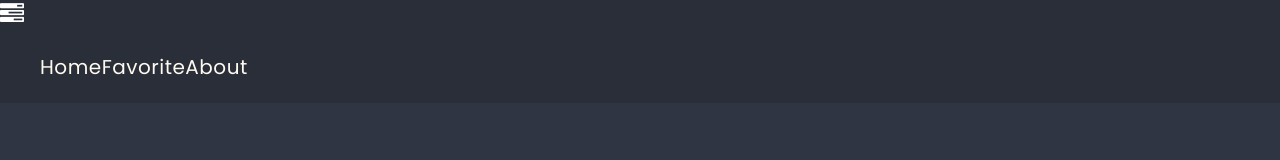
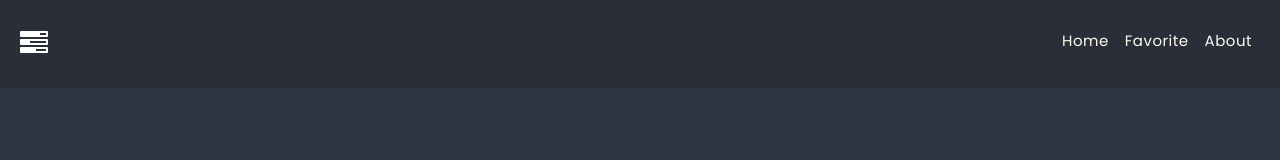
Before and after one commit to iwo-jarek/my-first-react-app, a React (Create React App) app: page / in a window 1280 px wide. Shown: the top 160 px of the page. Built offline with nearby package versions, Linux system fonts and the light colour scheme.

Commit message:
page not found

```diff
--- a/src/App.js
+++ b/src/App.js
@@ -1,13 +1,10 @@
-
-// import Hero from './components/Hero/Hero.js';
-// import SearchForm from './components/SearchForm/SearchForm.js';
-// import List from './components/List/List.js';
 import Container from './components/Container/Container';
 import NavBar from './components/NavBar/NavBar';
 import Home from './components/Home/Home';
 import About from './components/About/About';
 import Favorite from './components/Favorite/Favorite';
 import { Routes, Route } from 'react-router-dom';
+import NotFound from './components/NotFound/NotFound';
 
 
 const App = () => {
@@ -19,6 +16,7 @@ const App = () => {
           <Route path="/" element={<Home />} />
           <Route path="/about" element={<About />} />
           <Route path="/favorite" element={<Favorite />} />
+          <Route path="*" element={<NotFound />} />
         </Routes>
       </Container>
 
--- a/src/components/NavBar/NavBar.js
+++ b/src/components/NavBar/NavBar.js
@@ -3,14 +3,12 @@ import styles from './NavBar.module.scss';
 const NavBar = () => {
   return (
     <nav className={styles.navBar}>
-      <div className={styles.container}>
-        <span className="fa fa-tasks"></span>
-          <ul className={styles.navigation}>
-            <li><a href='/'>Home</a></li>
-            <li><a href='/favorite'>Favorite</a></li>
-            <li><a href='/about'>About</a></li>
-          </ul>
-      </div>
+      <p className={styles.icon}><span className="fa fa-tasks"></span></p>
+      <ul className={styles.navigation}>
+        <li><a href='/'>Home</a></li>
+        <li><a href='/favorite'>Favorite</a></li>
+        <li><a href='/about'>About</a></li>
+      </ul>
     </nav>
   )
 }
--- a/src/components/NavBar/NavBar.module.scss
+++ b/src/components/NavBar/NavBar.module.scss
@@ -5,23 +5,21 @@
   justify-content: space-between;
   background-color: darken($color-dark, 3%);
   font-size: 24px;
+  padding: 0 20px;
 
+}
 
-  .navigation {
-    display: flex;
-
-
+.icon {
+  font-size: 28px;
+}
 
 li {
   display: inline;
-
+  padding: 0 8px;
 }
 
 a {
   text-decoration: none;
   color: floralwhite;
-      font-size: 20px;
-
+  font-size: 15px;
 }
-  }
-}
--- /dev/null
+++ b/src/components/NotFound/NotFound.js
@@ -0,0 +1,11 @@
+import styles from './NotFound.module.scss';
+
+const NotFound = () => {
+  return (
+    <div className={styles.title}>
+      <h1>There's nothing here!</h1>
+    </div>
+  )
+};
+
+export default NotFound;
--- /dev/null
+++ b/src/components/NotFound/NotFound.module.scss
@@ -0,0 +1,7 @@
+@import '../../styles/settings.scss';
+
+h1 {
+  text-align: center;
+  font-size: 45px;
+  padding: 20px;
+}
```
Lines whose indentation alone changed are shown as unchanged.
